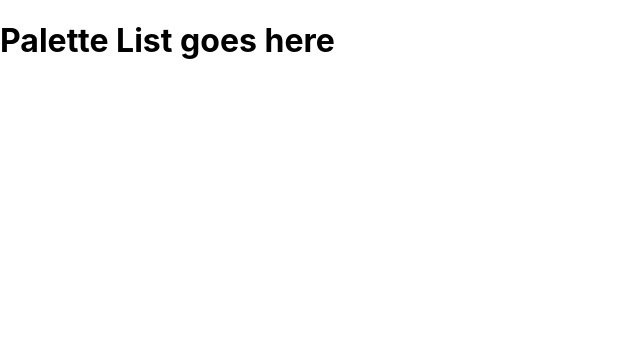
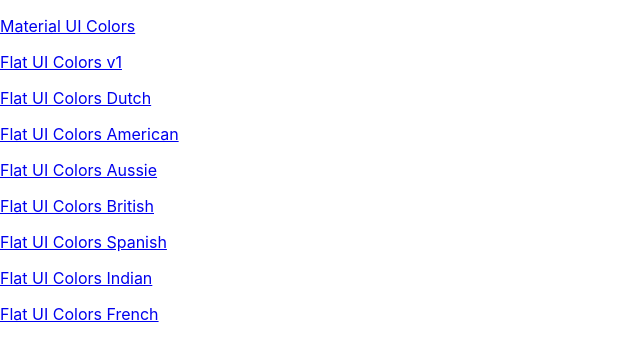
Before and after one commit to khach2010/color-app, a React (Create React App) app: page / in a window 1280 px wide. Shown: the top 358 px of the page, without its empty margins (0-640 px from the left). Built offline with nearby package versions, Linux system fonts and the light colour scheme.

Commit message:
add PaletteList and link

```diff
--- a/src/App.js
+++ b/src/App.js
@@ -1,5 +1,6 @@
 import React, { Component } from 'react';
 import { Route, Switch } from 'react-router-dom';
+import PaletteList from './PaletteList';
 import seedColors from './seedColors';
 import Palette from './Palette';
 import { generatePalette } from './colorsHelper';
@@ -13,7 +14,11 @@
   render() {
     return (
       <Switch>
-        <Route exact path='/' render={() => <h1>Palette List goes here</h1>} />
+        <Route
+          exact
+          path='/'
+          render={() => <PaletteList palettes={seedColors} />}
+        />
         <Route
           exact
           path='/palette/:id'
--- a/src/Navbar.js
+++ b/src/Navbar.js
@@ -1,4 +1,5 @@
 import React, { Component } from 'react';
+import { Link } from 'react-router-dom';
 import Select from '@material-ui/core/Select';
 import MenuItem from '@material-ui/core/MenuItem';
 import Snackbar from '@material-ui/core/Snackbar';
@@ -31,7 +32,7 @@
     return (
       <header className='Navbar'>
         <div className='logo'>
-          <a href='#'>ReactColorPicker</a>
+          <Link to='/'>ReactColorPicker</Link>
         </div>
         <div className='slider-container'>
           <span>Level: {level}</span>
--- a/src/Palette.js
+++ b/src/Palette.js
@@ -1,5 +1,6 @@
 import React, { Component } from 'react';
 import ColorBox from './ColorBox';
+
 import Navbar from './Navbar';
 import './Palette.css';
 
--- /dev/null
+++ b/src/PaletteList.js
@@ -0,0 +1,17 @@
+import React, { Component } from 'react';
+import { Link } from 'react-router-dom';
+
+export default class PaletteList extends Component {
+  render() {
+    const { palettes } = this.props;
+    return (
+      <div>
+        {palettes.map(palette => (
+          <p>
+            <Link to={`/palette/${palette.id}`}>{palette.paletteName}</Link>
+          </p>
+        ))}
+      </div>
+    );
+  }
+}
```
